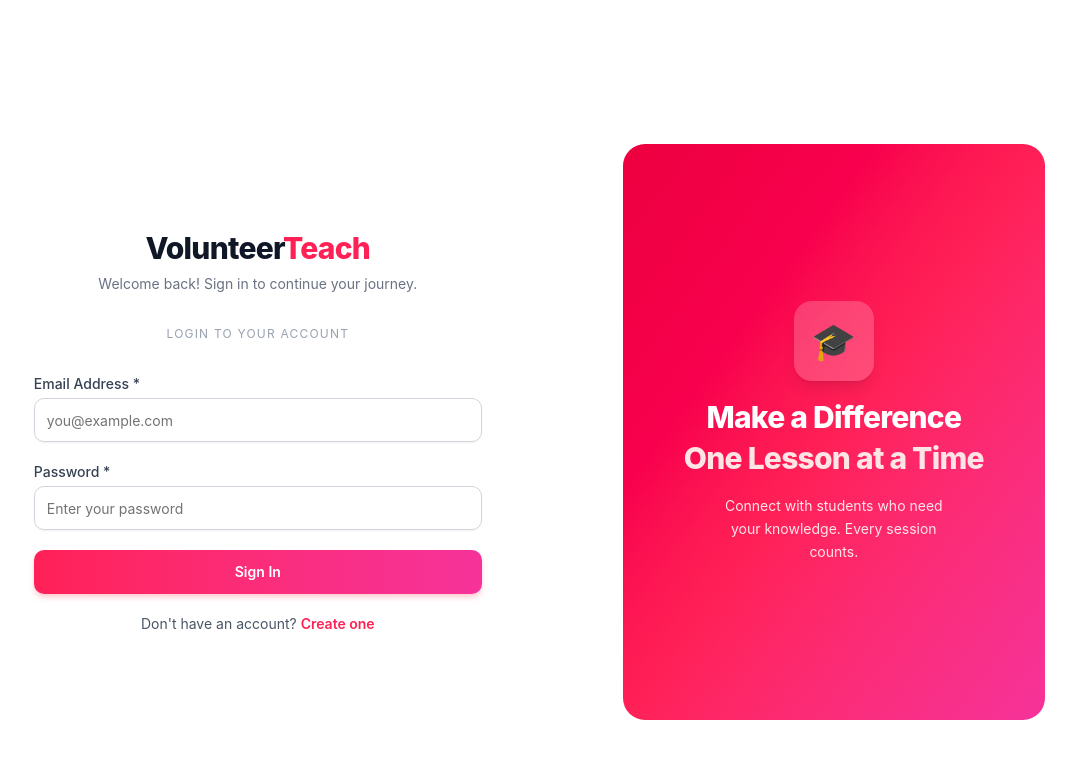
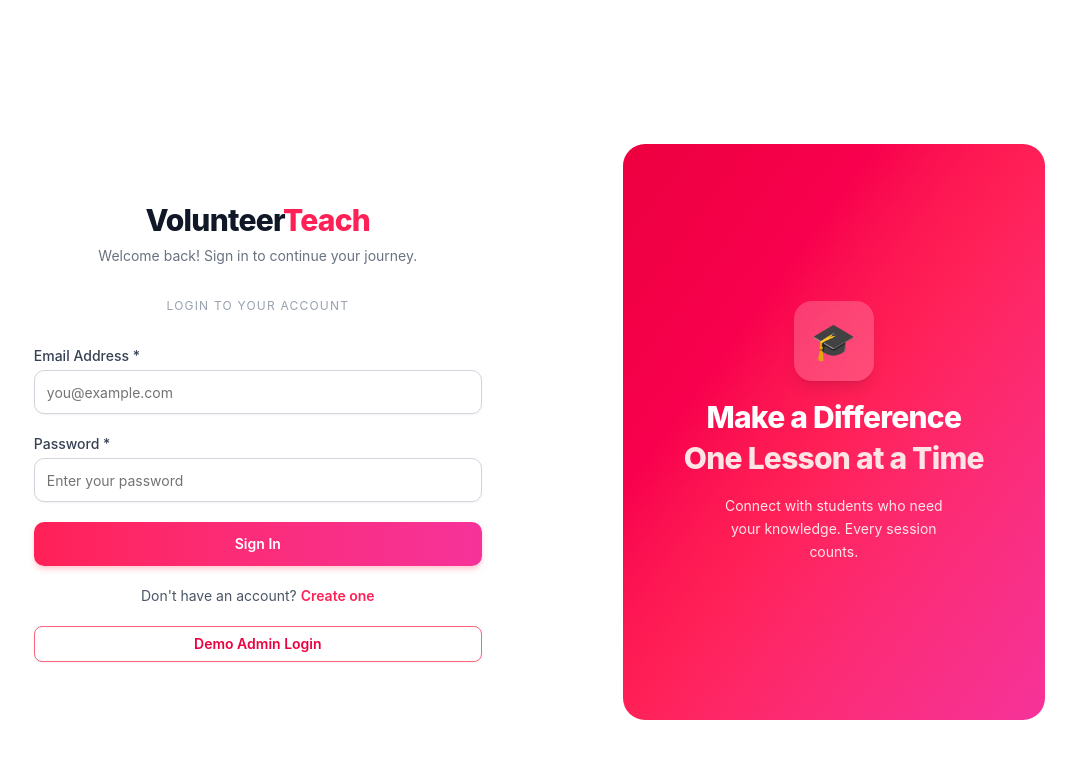
Before and after one commit to jaswantsingrathod/VolunteerTeach, a React app in the folder frontend/: page /login in a window 1280 px wide. Shown: the top 758 px of the page, without its empty margins (139-1215 px from the left). Built offline with nearby package versions, Linux system fonts and the light colour scheme; the HTML template or start-up script is replaced by a standard one.

Commit message:
small bug fix

```diff
--- a/frontend/src/pages/Login.jsx
+++ b/frontend/src/pages/Login.jsx
@@ -60,6 +60,15 @@ function Login() {
       } else {
         navigate("/dashboard");
       }
+    }
+  };
+
+  // Demo Admin Login
+  const handleDemoAdminLogin = async () => {
+    const demoAdmin = { email: "jass@gmail.com", password: "jass123" };
+    const res = await dispatch(loginUser(demoAdmin));
+    if (res.meta.requestStatus === "fulfilled" && res.payload.user.role === "admin") {
+      navigate("/admin");
     }
   };
 
@@ -142,6 +151,34 @@ function Login() {
                 Create one
               </Link>
             </p>
+            <div className="flex flex-col gap-3">
+              {/* <Button
+                type="submit"
+                disabled={loading}
+                className="w-full h-11 bg-linear-to-r from-rose-500 to-pink-500 hover:from-rose-600 hover:to-pink-600 text-white font-semibold rounded-lg shadow-md shadow-rose-200 hover:shadow-rose-300 hover:shadow-lg transition-all duration-200 border-0"
+              >
+                {loading ? (
+                  <span className="flex items-center justify-center">
+                    <svg className="animate-spin h-5 w-5 mr-2 text-white" xmlns="http://www.w3.org/2000/svg" fill="none" viewBox="0 0 24 24">
+                      <circle className="opacity-25" cx="12" cy="12" r="10" stroke="currentColor" strokeWidth="4"></circle>
+                      <path className="opacity-75" fill="currentColor" d="M4 12a8 8 0 018-8v8z"></path>
+                    </svg>
+                    Logging In...
+                  </span>
+                ) : (
+                  'Sign In'
+                )}
+              </Button> */}
+              <Button
+                type="button"
+                variant="outline"
+                className="w-full border border-rose-400 text-rose-600 font-semibold hover:bg-rose-50"
+                onClick={handleDemoAdminLogin}
+                disabled={loading}
+              >
+                Demo Admin Login
+              </Button>
+            </div>
           </form>
         </div>
       </div>
--- a/frontend/src/pages/UserRegister.jsx
+++ b/frontend/src/pages/UserRegister.jsx
@@ -129,8 +129,19 @@ function UserRegister() {
 
               <Button
                 className="w-full bg-gradient-to-r from-rose-500 to-pink-500 hover:from-rose-600 hover:to-pink-600 text-white font-semibold shadow-md shadow-rose-200 hover:shadow-rose-300 hover:shadow-lg transition-all duration-200 border-0"
+                disabled={loading}
               >
-                {loading ? "Registering..." : "Create Account"}
+                {loading ? (
+                  <span className="flex items-center justify-center">
+                    <svg className="animate-spin h-5 w-5 mr-2 text-white" xmlns="http://www.w3.org/2000/svg" fill="none" viewBox="0 0 24 24">
+                      <circle className="opacity-25" cx="12" cy="12" r="10" stroke="currentColor" strokeWidth="4"></circle>
+                      <path className="opacity-75" fill="currentColor" d="M4 12a8 8 0 018-8v8z"></path>
+                    </svg>
+                    Registering...
+                  </span>
+                ) : (
+                  'Create Account'
+                )}
               </Button>
 
               <p className="text-sm text-center text-gray-600">
--- a/frontend/src/slices/auth-slice.js
+++ b/frontend/src/slices/auth-slice.js
@@ -60,6 +60,7 @@ const userSlice = createSlice({
       state.token = null;
       state.role = "";
       state.isLoggedIn = false;
+      state.loading = false;
       localStorage.removeItem("token");
       localStorage.removeItem("volunteerFormDraft");
     },
```
